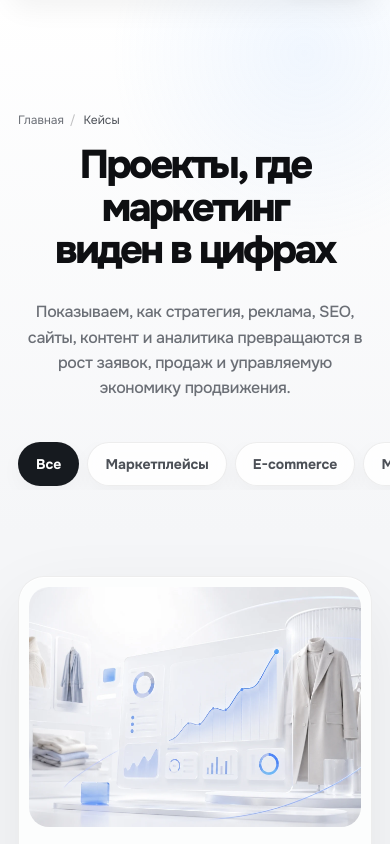
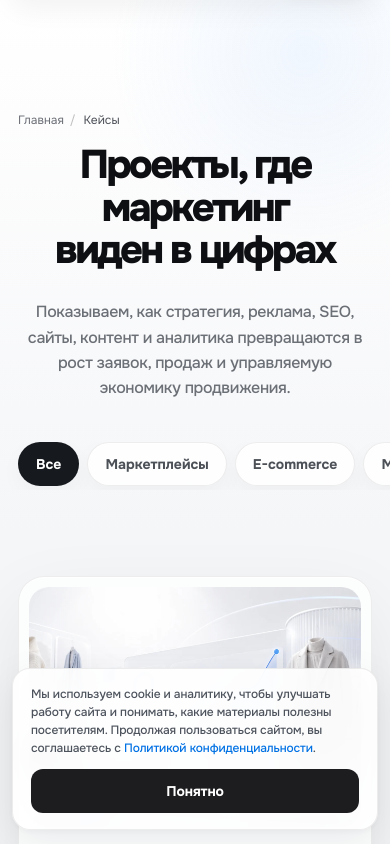
Before and after one commit to makeallperfectcompany/map2, a Next.js app: page /cases in a window 390 px wide. Shown: the top 844 px of the page. Built offline with nearby package versions, Linux system fonts and the light colour scheme.

Commit message:
Add premium cookie notice

```diff
--- a/src/app/ClientLayout.tsx
+++ b/src/app/ClientLayout.tsx
@@ -3,6 +3,7 @@
 import { useState, useEffect } from "react";
 import Header from "@/components/layout/Header";
 import Footer from "@/components/layout/Footer";
+import CookieNotice from "@/components/common/CookieNotice";
 
 export default function ClientLayout({
   children,
@@ -34,6 +35,7 @@ export default function ClientLayout({
       />
       {children}
       <Footer />
+      <CookieNotice />
     </>
   );
 }
--- /dev/null
+++ b/src/components/common/CookieNotice.module.css
@@ -0,0 +1,132 @@
+.overlay {
+  position: fixed;
+  z-index: 9999;
+  inset: 0;
+  display: flex;
+  align-items: flex-end;
+  justify-content: center;
+  pointer-events: none;
+}
+
+.card {
+  pointer-events: auto;
+  display: flex;
+  align-items: center;
+  gap: 18px;
+  max-width: 760px;
+  width: calc(100% - 32px);
+  margin-bottom: 28px;
+  padding: 18px 22px 18px 24px;
+  border-radius: 22px;
+  background: rgba(255, 255, 255, 0.92);
+  backdrop-filter: blur(20px);
+  -webkit-backdrop-filter: blur(20px);
+  border: 1px solid rgba(0, 0, 0, 0.07);
+  box-shadow:
+    0 12px 40px rgba(15, 16, 20, 0.08),
+    0 2px 6px rgba(15, 16, 20, 0.04);
+  animation: cookieIn 0.4s ease-out both;
+}
+
+.cardHidden {
+  animation: cookieOut 0.3s ease-in both;
+}
+
+.card p {
+  flex: 1;
+  margin: 0;
+  color: #4d535c;
+  font: 500 13px/1.55 Onest, Inter, system-ui, sans-serif;
+  letter-spacing: -0.01em;
+}
+
+.card a {
+  color: #0071e3;
+  text-decoration: none;
+  white-space: nowrap;
+}
+
+.card a:hover {
+  text-decoration: underline;
+}
+
+.button {
+  flex-shrink: 0;
+  min-height: 40px;
+  display: inline-flex;
+  align-items: center;
+  justify-content: center;
+  padding: 0 22px;
+  border: none;
+  border-radius: 12px;
+  background: #1d1d1f;
+  color: #ffffff;
+  font: 700 13px/1 Onest, Inter, system-ui, sans-serif;
+  letter-spacing: -0.01em;
+  cursor: pointer;
+  transition: background 0.2s ease, transform 0.15s ease;
+}
+
+.button:hover {
+  background: #2d2d2f;
+  transform: translateY(-1px);
+}
+
+.button:focus-visible {
+  outline: 2px solid #0071e3;
+  outline-offset: 2px;
+}
+
+@keyframes cookieIn {
+  from {
+    opacity: 0;
+    transform: translateY(16px);
+  }
+  to {
+    opacity: 1;
+    transform: translateY(0);
+  }
+}
+
+@keyframes cookieOut {
+  from {
+    opacity: 1;
+    transform: translateY(0);
+  }
+  to {
+    opacity: 0;
+    transform: translateY(16px);
+  }
+}
+
+@media (max-width: 600px) {
+  .card {
+    flex-wrap: wrap;
+    gap: 12px;
+    padding: 16px 18px;
+    margin-bottom: 14px;
+    width: calc(100% - 24px);
+    border-radius: 18px;
+  }
+
+  .card p {
+    font-size: 12px;
+    line-height: 1.5;
+  }
+
+  .button {
+    width: 100%;
+    min-height: 44px;
+    font-size: 14px;
+  }
+}
+
+@media (prefers-reduced-motion: reduce) {
+  .card {
+    animation: none;
+  }
+  .cardHidden {
+    animation: none;
+    opacity: 0;
+  }
+}
--- /dev/null
+++ b/src/components/common/CookieNotice.tsx
@@ -0,0 +1,47 @@
+"use client";
+
+import { useState, useEffect } from "react";
+import Link from "next/link";
+import styles from "./CookieNotice.module.css";
+
+const STORAGE_KEY = "map_cookie_consent";
+
+export default function CookieNotice() {
+  const [visible, setVisible] = useState(false);
+  const [closing, setClosing] = useState(false);
+
+  useEffect(() => {
+    const consent = localStorage.getItem(STORAGE_KEY);
+    if (consent !== "accepted") {
+      // Small delay so it fades in after page load
+      const timer = setTimeout(() => setVisible(true), 400);
+      return () => clearTimeout(timer);
+    }
+  }, []);
+
+  function handleAccept() {
+    setClosing(true);
+    setTimeout(() => {
+      localStorage.setItem(STORAGE_KEY, "accepted");
+      setVisible(false);
+    }, 300);
+  }
+
+  if (!visible) return null;
+
+  return (
+    <div className={styles.overlay} role="dialog" aria-label="Уведомление о cookie">
+      <div className={`${styles.card} ${closing ? styles.cardHidden : ""}`}>
+        <p>
+          Мы используем cookie и аналитику, чтобы улучшать работу сайта и понимать,
+          какие материалы полезны посетителям. Продолжая пользоваться сайтом, вы
+          соглашаетесь с{" "}
+          <Link href="/privacy-policy">Политикой конфиденциальности</Link>.
+        </p>
+        <button className={styles.button} onClick={handleAccept} type="button">
+          Понятно
+        </button>
+      </div>
+    </div>
+  );
+}
```
